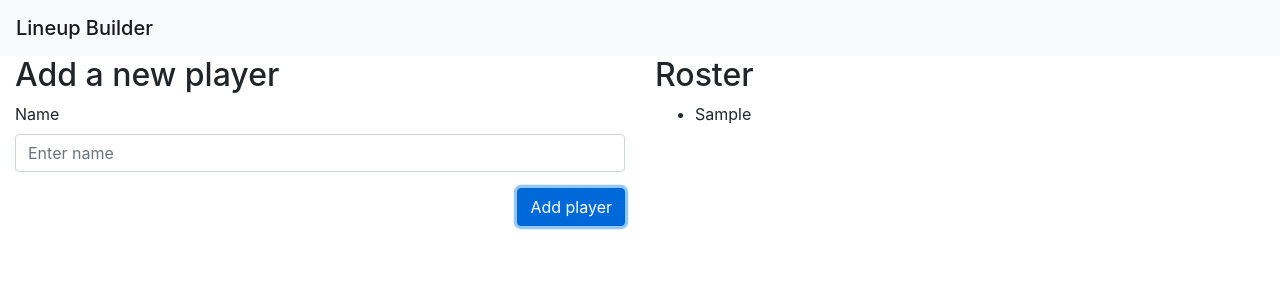
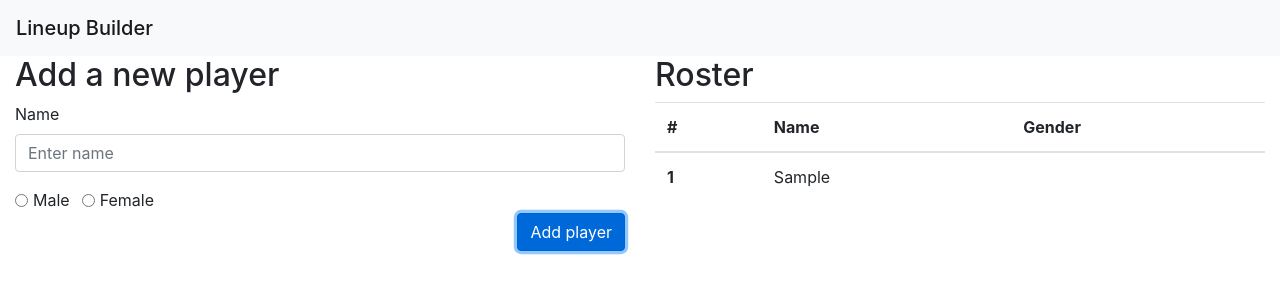
Before and after one commit to vvirgitti/softball-next-app, a Next.js app: page / in a window 1280 px wide. Both pictures are taken after typing "Sample" into the empty fields and a click on the button "Add player". Shown: the top 300 px of the page. Built offline with nearby package versions, Linux system fonts and the light colour scheme.

Commit message:
Refactored the playerTable into its own component and turned into a table

```diff
--- /dev/null
+++ b/components/PlayersTable.tsx
@@ -0,0 +1,37 @@
+import React from 'react'
+import { IPlayer } from 'pages'
+
+interface PlayersTableProps {
+  players: IPlayer[]
+}
+
+const PlayersTable = ({players} : PlayersTableProps) => {
+  console.log('>>>>>> players', players)
+  return (
+    <>
+      <h2>Roster</h2>
+      <table className="table">
+        <thead>
+          <tr>
+            <th scope="col">#</th>
+            <th scope="col">Name</th>
+            <th scope="col">Gender</th>
+          </tr>
+        </thead>
+        <tbody>
+          {
+            players.map((player, index) =>
+              <tr>
+                <th scope="row" key={index}>{index + 1}</th>
+                <td key={`${player.name}-${index}`}>{player.name}</td>
+                <td key={`${player.gender}-${index}`}>{player.gender}</td>
+              </tr>
+            )
+          }
+        </tbody>
+      </table>
+    </>
+  )
+}
+
+export default PlayersTable
--- a/pages/index.tsx
+++ b/pages/index.tsx
@@ -1,21 +1,25 @@
 import React, { useState } from 'react'
 import Head from 'next/head'
+import PlayersTable from '../components/PlayersTable'
 
 type FormElem = React.FormEvent<HTMLFormElement>;
 
-interface IPlayer {
+export interface IPlayer {
   name: string
+  gender: string
 }
 
 const App: React.FC = () => {
   const [playerName, setPlayerName] = useState('')
+  const [playerGender, setPlayerGender] = useState('')
   const [playersList, setPlayersList] = useState<IPlayer[]>([])
 
   const handleSubmit = (e: FormElem): void => {
     e.preventDefault()
-    const newPlayersList: IPlayer[] = [...playersList, { name: playerName }]
+    const newPlayersList: IPlayer[] = [...playersList, { name: playerName, gender: playerGender }]
     setPlayersList(newPlayersList)
     setPlayerName('')
+    setPlayerGender('')
   }
 
   return (
@@ -48,14 +52,36 @@ const App: React.FC = () => {
                 required
               />
             </div>
+            <div className="radio-button-group">
+              <div className="form-check form-check-inline">
+                <input
+                  className="form-check-input"
+                  type="radio"
+                  id="gender-male"
+                  value="Male"
+                  onChange={e => setPlayerGender(e.target.value)}
+                  checked={playerGender === 'Male'}
+                />
+                <label className="form-check-label">Male</label>
+              </div>
+              <div className="form-check form-check-inline">
+                <input
+                  className="form-check-input"
+                  type="radio"
+                  id="gender-female"
+                  value="Female"
+                  onChange={e => setPlayerGender(e.target.value)}
+                  checked={playerGender === 'Female'}
+                />
+                <label className="form-check-label">Female</label>
+              </div>
+            </div>
             <button type="submit" className="btn btn-primary float-right">Add player</button>
           </form>
         </div>
         <div className="col">
-          <h2>Roster</h2>
-            <ul>{playersList.map(player => <li key={player.name}>{player.name}</li>)}</ul>
+          {playersList.length > 0 ? <PlayersTable players={playersList}/> : <></>}
         </div>
-
       </div>
     </div>
     </>
```
Also changed, not shown: 1 other file (tests, documents, lock files or other folders).
